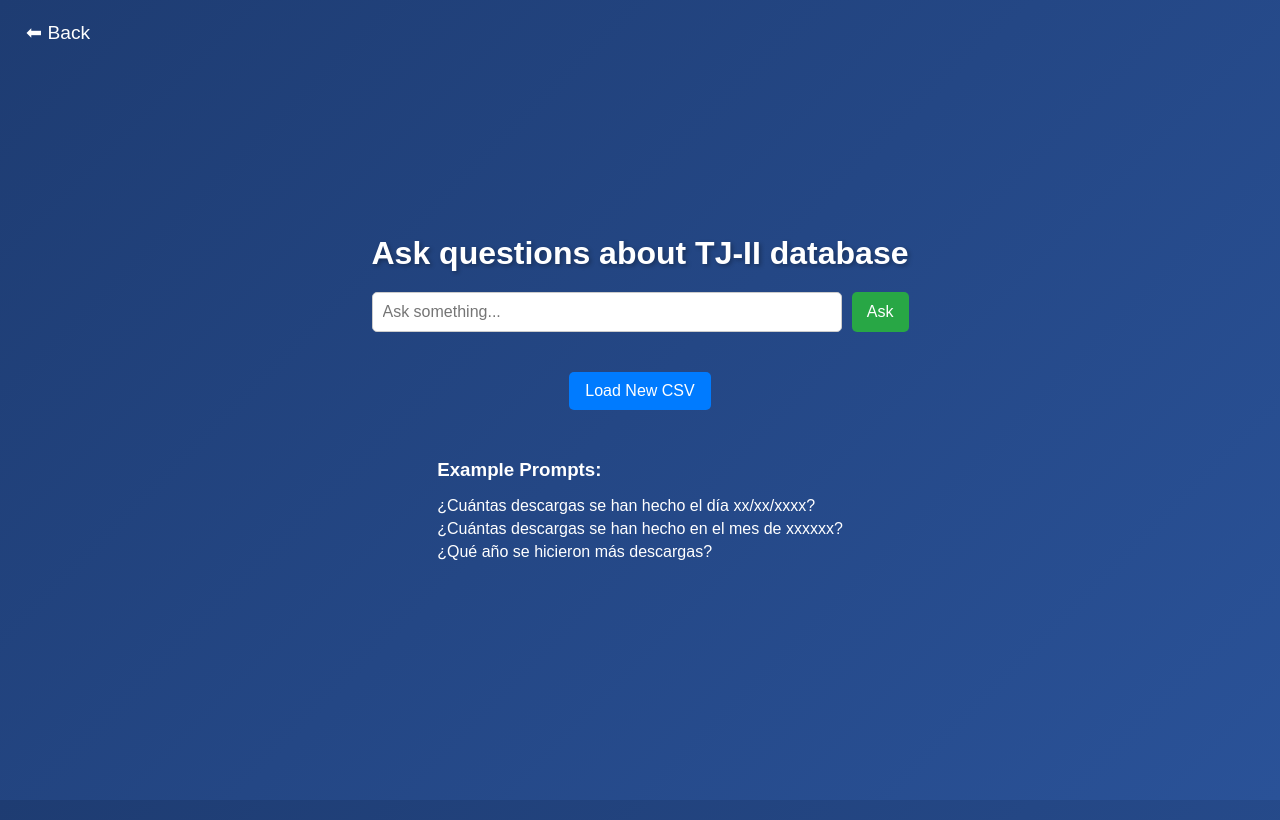
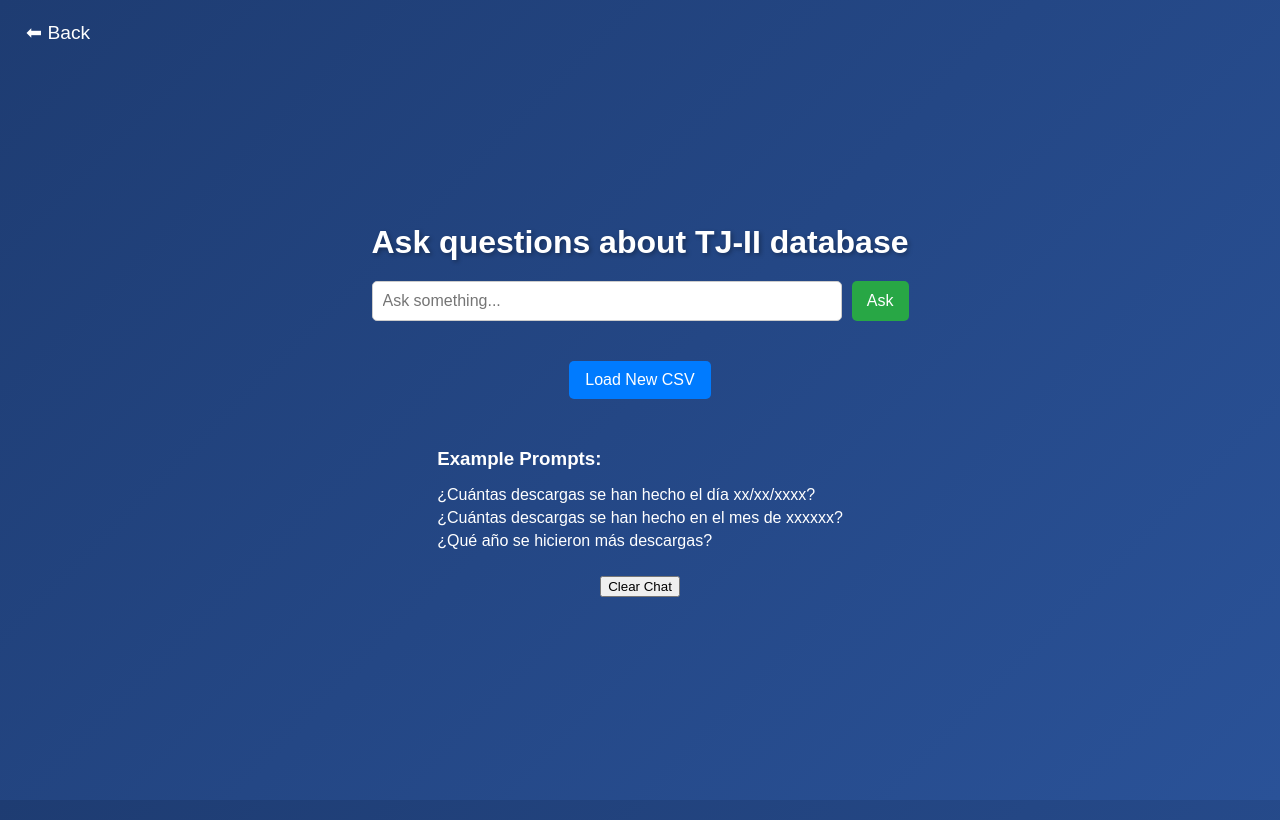
Before and after one commit to smorenolasa1/TJ-II_Chatbot_Frontend, a React (Vite) app in the folder my-dashboard/: page /csv in a window 1280 px wide. Built offline with nearby package versions, Linux system fonts and the light colour scheme.

Commit message:
maintain user conversation state

```diff
--- a/my-dashboard/src/pages/CsvPage.jsx
+++ b/my-dashboard/src/pages/CsvPage.jsx
@@ -10,8 +10,10 @@ const CsvPage = () => {
   const [selectedOptions, setSelectedOptions] = useState({}); // Store user selections
   const [loading, setLoading] = useState(false);
   const [error, setError] = useState("");
-  const [history, setHistory] = useState([]); // Guarda el historial de preguntas
-
+  const [history, setHistory] = useState(() => {
+    const savedHistory = sessionStorage.getItem("chatHistory");
+    return savedHistory ? JSON.parse(savedHistory) : [];
+  });
   const handleSearch = async (question) => {
     if (!question.trim()) return;
 
@@ -55,8 +57,11 @@ const CsvPage = () => {
         botResponse = "Unexpected response format.";
         setResponse(botResponse);
       }
-      setHistory(prevHistory => [...prevHistory, { question, answer: botResponse }]);
-
+      setHistory(prevHistory => {
+        const updatedHistory = [...prevHistory, { question, answer: botResponse }];
+        sessionStorage.setItem("chatHistory", JSON.stringify(updatedHistory)); // ✅ Guardar en sessionStorage
+        return updatedHistory;
+      });
     } catch (err) {
       setError("Error fetching response. Please try again.");
     } finally {
@@ -165,6 +170,12 @@ const CsvPage = () => {
             <li> ¿Qué año se hicieron más descargas?</li>
         </ul>
         </div>
+        <button className="clear-history-button" onClick={() => {
+          setHistory([]);
+          sessionStorage.removeItem("chatHistory");
+        }}>
+          Clear Chat
+        </button>
     </div>
   );
 };
```
